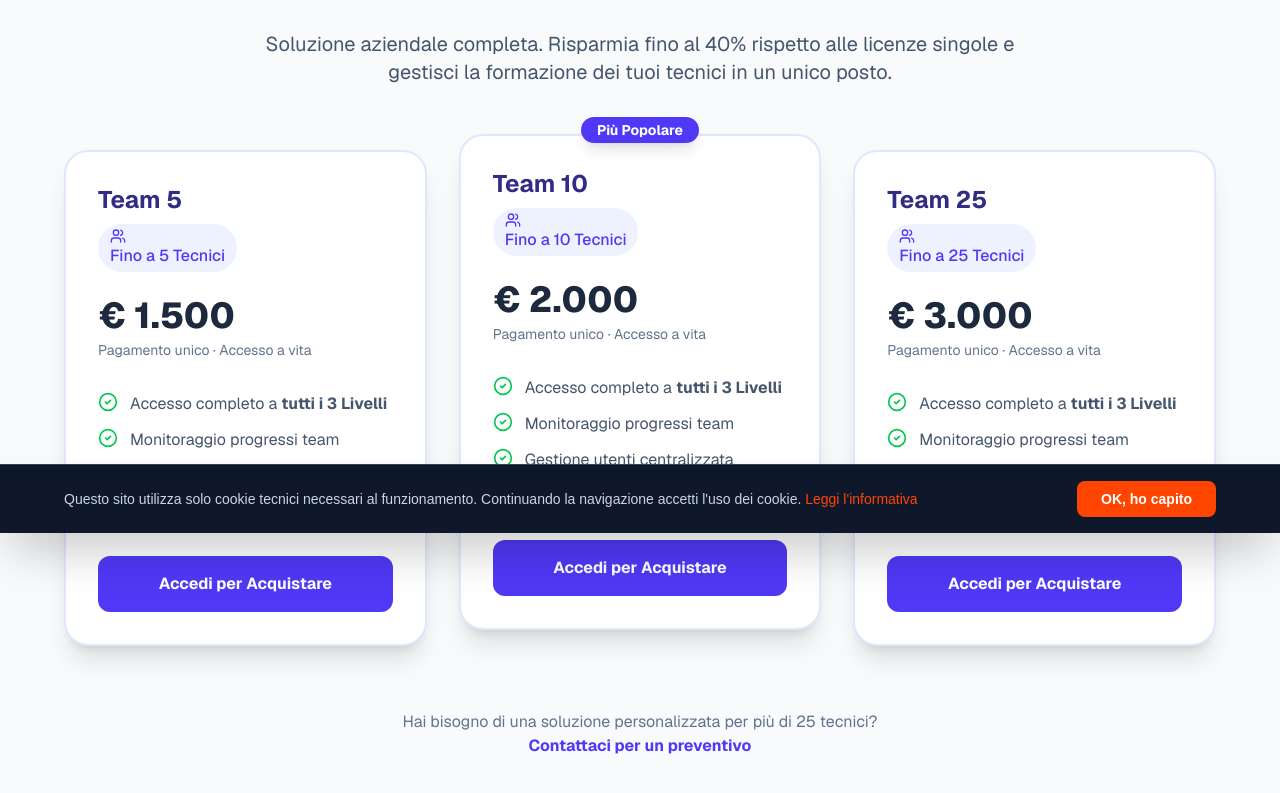
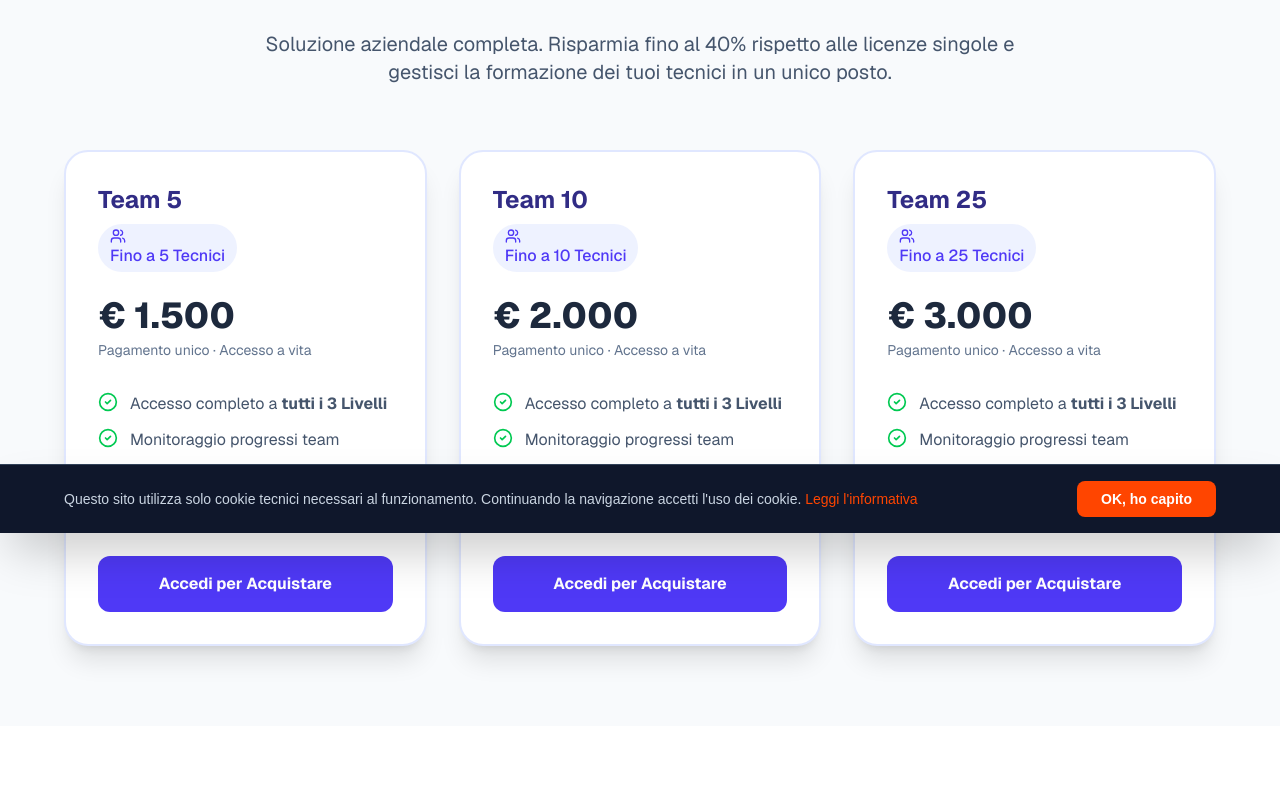
Before and after one commit to simonsilvercaldaie/sito-caldaie, a Next.js app: page /licenze-team in a window 1280 px wide. Shown: the part 267-1060 px from the top of the page. After the commit the page ends 993 px from the top, so only its background shows below. Built offline with nearby package versions, Linux system fonts and the light colour scheme.

Commit message:
style(team): remove popolar badge and contact footer from team license page

```diff
--- a/app/licenze-team/page.tsx
+++ b/app/licenze-team/page.tsx
@@ -204,12 +204,6 @@ export default function TeamLicensePage() {
                             code="team_5"
                             amount={1500}
                         />
-                        <div className="relative transform md:-translate-y-4">
-                            <div className="absolute -top-4 left-0 right-0 text-center">
-                                <span className="bg-indigo-600 text-white px-4 py-1 rounded-full text-sm font-bold shadow-lg">
-                                    Più Popolare
-                                </span>
-                            </div>
                         <TeamCard
                             title="Team 10"
                             users={10}
@@ -217,7 +211,6 @@ export default function TeamLicensePage() {
                             code="team_10"
                             amount={2000}
                         />
-                        </div>
                         <TeamCard
                             title="Team 25"
                             users={25}
@@ -227,10 +220,7 @@ export default function TeamLicensePage() {
                         />
                     </div>
 
-                    <div className="mt-16 text-center text-slate-500">
-                        <p>Hai bisogno di una soluzione personalizzata per più di 25 tecnici?</p>
-                        <Link href="/contatti" className="text-indigo-600 font-bold hover:underline">Contattaci per un preventivo</Link>
-                    </div>
+
                 </div>
             </main>
         </div>
```
Lines whose indentation alone changed are shown as unchanged.
